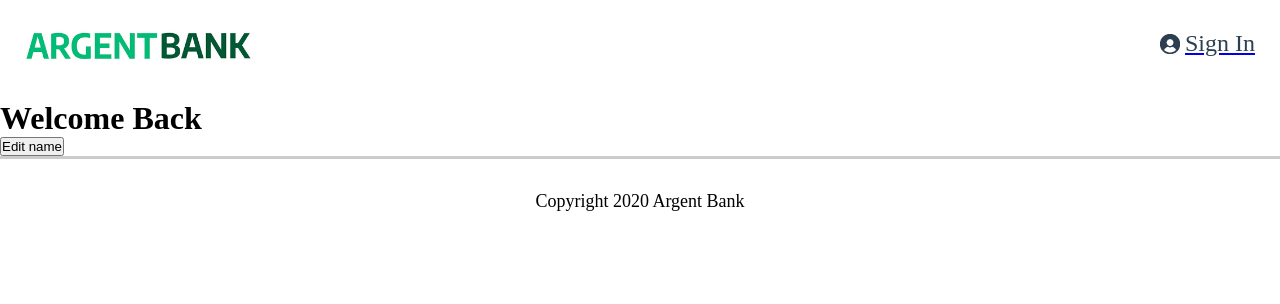
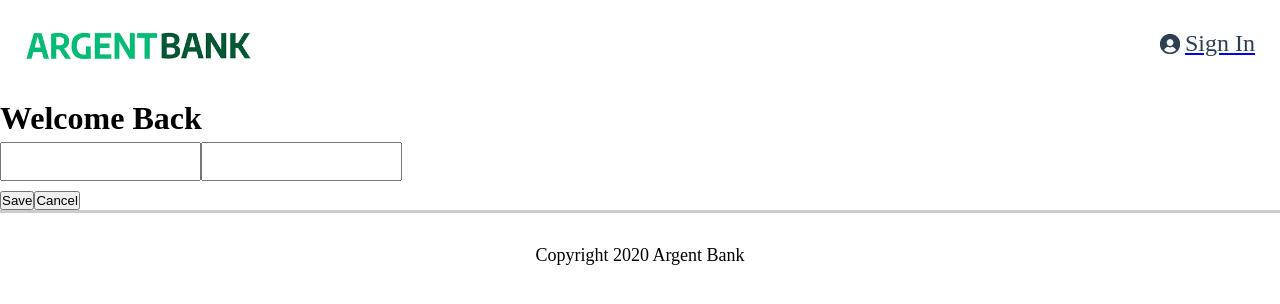
Before and after one commit to Squal94/Khadir_Lounis_Projet_13_112022, a React (Create React App) app in the folder remede_agency/: page /user in a window 1280 px wide. Both pictures are taken after a click on the button "Edit name". Shown: the top 304 px of the page. Built offline with nearby package versions, Linux system fonts and the light colour scheme; no server answers.

Commit message:
logique  composant input edit name

```diff
--- a/remede_agency/src/Pages/User.js
+++ b/remede_agency/src/Pages/User.js
@@ -78,9 +78,11 @@ const User = () => {
     <div>
       <Nav />
       <main className="userContainer">
+        {edit === false ? (
+          <div>
             <h1 className="userContainer__title">
               Welcome Back <br />
-          <span></span>
+              {firstName} {lastName}
             </h1>
             <button
               className="userContainer__btnEdit"
@@ -91,6 +93,36 @@ const User = () => {
             >
               Edit name
             </button>
+          </div>
+        ) : (
+          <div>
+            <h1 className="userContainer__title">
+              Welcome Back <br />
+              <div className="userContainer__title__input">
+                <input
+                  className="userContainer__title__input--current"
+                  type="text"
+                  ref={editFirstName}
+                />
+                <input
+                  className="userContainer__title__input--current"
+                  type="text"
+                  ref={editLastName}
+                />
+              </div>
+            </h1>
+            <button>Save</button>
+            <button
+              className="userContainer__title__input--btnValid"
+              onClick={() => {
+                setEdit(!edit);
+                console.log(edit);
+              }}
+            >
+              Cancel
+            </button>
+          </div>
+        )}
       </main>
       <Footer />
     </div>
```
Lines whose indentation alone changed are shown as unchanged.
